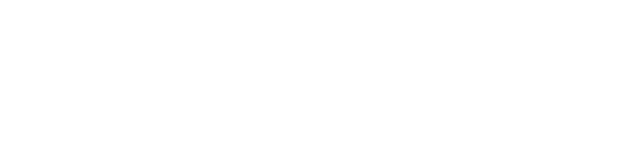
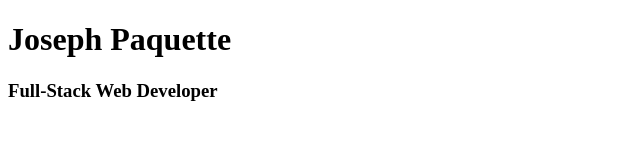
Before and after one commit to jdpaquette/ODIN, a plain HTML site: page index.html in a window 1280 px wide. Shown: the whole page, without its empty margins (0-640 px from the left). Drawn offline with Linux system fonts and the light colour scheme.

Commit message:
edit index name and h1

```diff
--- a/index.html
+++ b/index.html
@@ -7,6 +7,7 @@
     <title>Paquette</title>
 </head>
 <body>
-
+    <h1>Joseph Paquette</h1>
+    <h3>Full-Stack Web Developer</h3>
 </body>
 </html>
```
